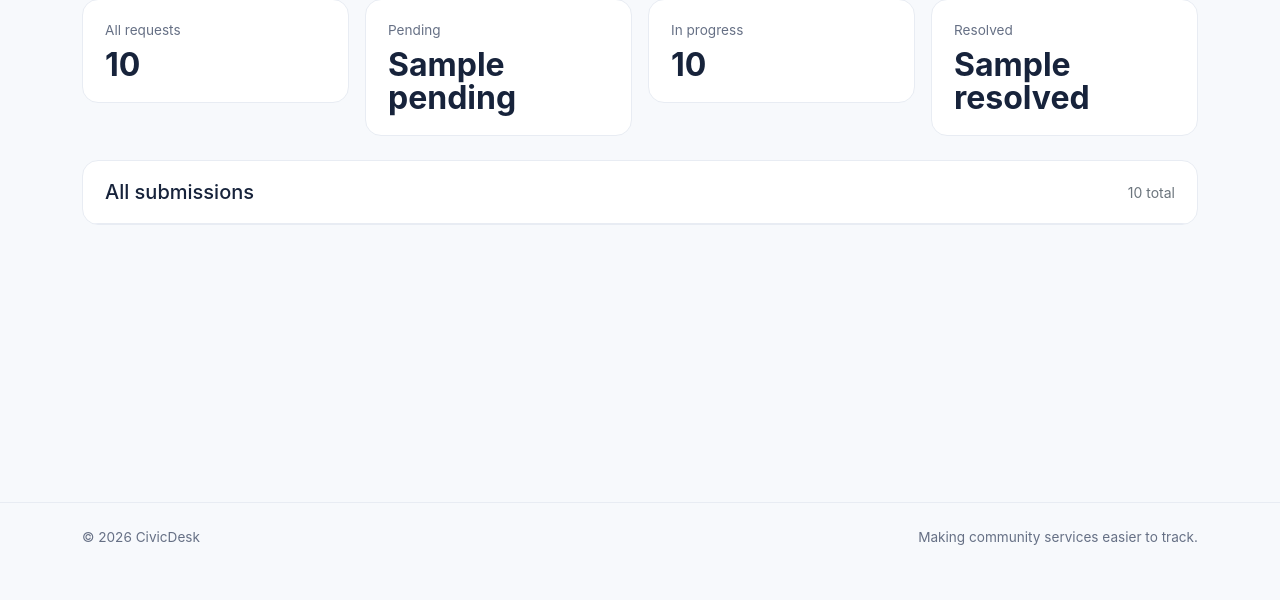
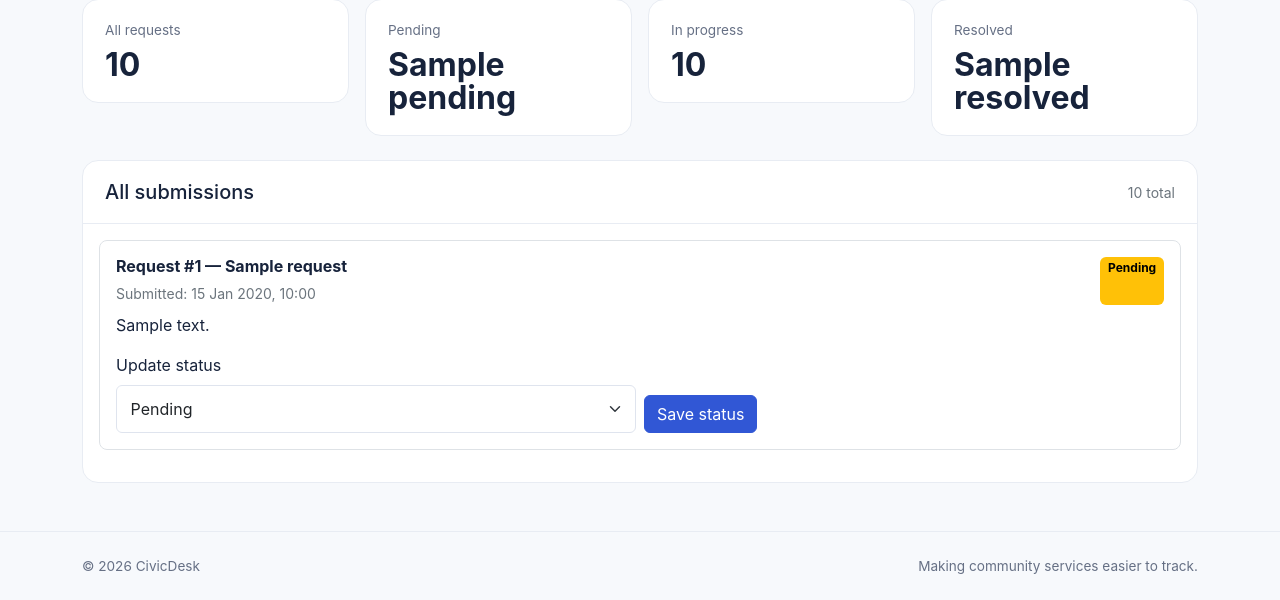
Before and after one commit to harizonelopez/Civic_system-murang-a-county, a Flask app: template templates/admin.html in a window 1280 px wide. Shown: the part 229-829 px from the top of the page. Before the commit the page ends 774 px from the top, so only its background shows below. Run offline with Flask 3, Linux system fonts and the light colour scheme; tables that the repository leaves empty hold one stand-in row (values such as "Sample post"); the template is opened without the code that fills it: values that come from a table or form of the project are taken from there, most other values are stand-ins (such as "Sample title", 1, 10 or a date in 2020).

Commit message:
fixed the admin rights to approve the requests.

```diff
--- a/templates/admin.html
+++ b/templates/admin.html
@@ -1,39 +1,134 @@
 {% extends "base.html" %}
 {% block title %}Admin dashboard{% endblock %}
+
 {% block content %}
 <div class="mb-4">
-        <div class="eyebrow">
-            STAFF WORKSPACE
+    <div class="eyebrow">STAFF WORKSPACE</div>
+    <h1 class="h2 fw-bold mb-1">Service requests</h1>
+    <p class="text-secondary mb-0">
+        Review community reports and keep each status up to date.
+    </p>
 </div>
-        <h1 class="h2 fw-bold mb-1">Service requests</h1>
-        <p class="text-secondary mb-0">Review community reports and keep each status up to date.</p>
-    </div>
+
 <div class="row g-3 mb-4">
     <div class="col-6 col-lg-3">
         <div class="stat-card">
-                <span>All requests</span><strong>{{ total }}</strong>
+            <span>All requests</span>
+            <strong>{{ total }}</strong>
         </div>
     </div>
+
     <div class="col-6 col-lg-3">
         <div class="stat-card">
-                <span>Pending</span><strong>{{ pending }}</strong>
+            <span>Pending</span>
+            <strong>{{ pending }}</strong>
         </div>
     </div>
+
     <div class="col-6 col-lg-3">
         <div class="stat-card">
-                <span>In progress</span><strong>{{ in_progress }}</strong>
+            <span>In progress</span>
+            <strong>{{ in_progress }}</strong>
         </div>
     </div>
+
     <div class="col-6 col-lg-3">
         <div class="stat-card">
-                <span>Resolved</span><strong>{{ resolved }}</strong>
+            <span>Resolved</span>
+            <strong>{{ resolved }}</strong>
         </div>
     </div>
 </div>
+
 <div class="panel">
     <div class="panel-heading">
         <h2 class="h5 mb-0">All submissions</h2>
         <span class="small text-secondary">{{ total }} total</span>
     </div>
+
+    <div class="p-3">
+        {% if requests_list %}
+            {% for item in requests_list %}
+                <div class="border rounded-3 p-3 mb-3">
+                    <div class="d-flex flex-wrap justify-content-between gap-2 mb-2">
+                        <div>
+                            <h3 class="h6 fw-bold mb-1">
+                                Request #{{ item.id }}
+                                {% if item.title is defined and item.title %}
+                                    — {{ item.title }}
+                                {% elif item.category is defined and item.category %}
+                                    — {{ item.category }}
+                                {% endif %}
+                            </h3>
+
+                            <small class="text-secondary">
+                                Submitted:
+                                {% if item.created_at %}
+                                    {{ item.created_at.strftime("%d %b %Y, %H:%M") }}
+                                {% else %}
+                                    Date unavailable
+                                {% endif %}
+                            </small>
+                        </div>
+
+                        <span class="badge
+                            {% if item.status == 'Resolved' %}
+                                text-bg-success
+                            {% elif item.status == 'In Progress' %}
+                                text-bg-primary
+                            {% else %}
+                                text-bg-warning
+                            {% endif %}">
+                            {{ item.status }}
+                        </span>
+                    </div>
+
+                    {% if item.description is defined and item.description %}
+                        <p class="mb-3">{{ item.description }}</p>
+                    {% endif %}
+
+                    <form method="POST"
+                          action="{{ url_for('update_request', request_id=item.id) }}"
+                          class="row g-2 align-items-end">
+
+                        {{ csrf_token() }}
+
+                        <div class="col-12 col-md-6">
+                            <label for="status-{{ item.id }}"
+                                   class="form-label">Update status</label>
+
+                            <select name="status"
+                                    id="status-{{ item.id }}"
+                                    class="form-select"
+                                    required>
+                                <option value="Pending"
+                                    {% if item.status == 'Pending' %}selected{% endif %}>
+                                    Pending
+                                </option>
+                                <option value="In Progress"
+                                    {% if item.status == 'In Progress' %}selected{% endif %}>
+                                    In Progress
+                                </option>
+                                <option value="Resolved"
+                                    {% if item.status == 'Resolved' %}selected{% endif %}>
+                                    Resolved
+                                </option>
+                            </select>
+                        </div>
+
+                        <div class="col-12 col-md-auto">
+                            <button type="submit" class="btn btn-primary">
+                                Save status
+                            </button>
+                        </div>
+                    </form>
+                </div>
+            {% endfor %}
+        {% else %}
+            <p class="text-secondary mb-0">
+                No service requests have been submitted yet.
+            </p>
+        {% endif %}
+    </div>
 </div>
 {% endblock %}
```
Also changed, not shown: app.py (line endings or trailing spaces). Lines whose indentation alone changed are shown as unchanged.
